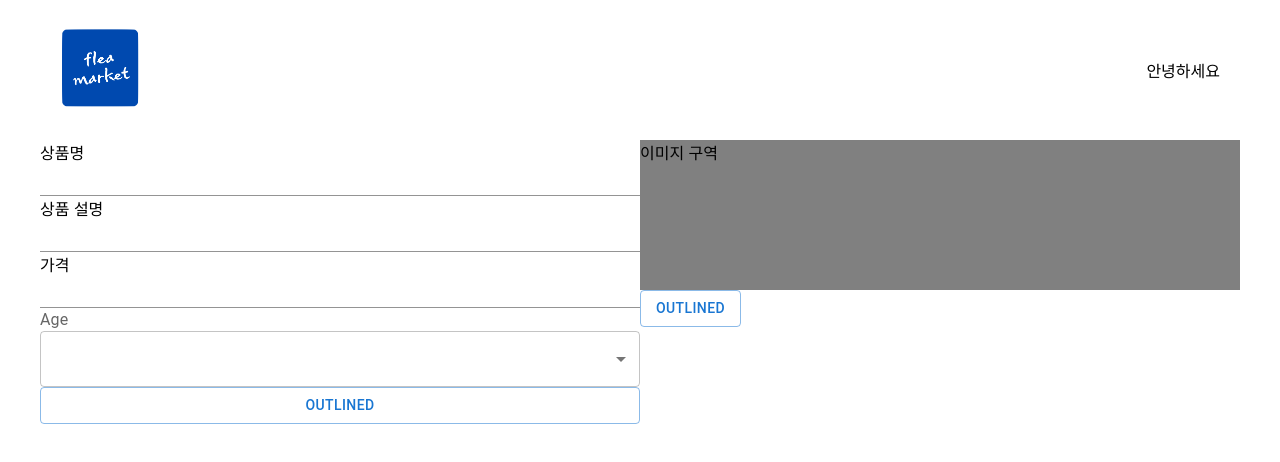
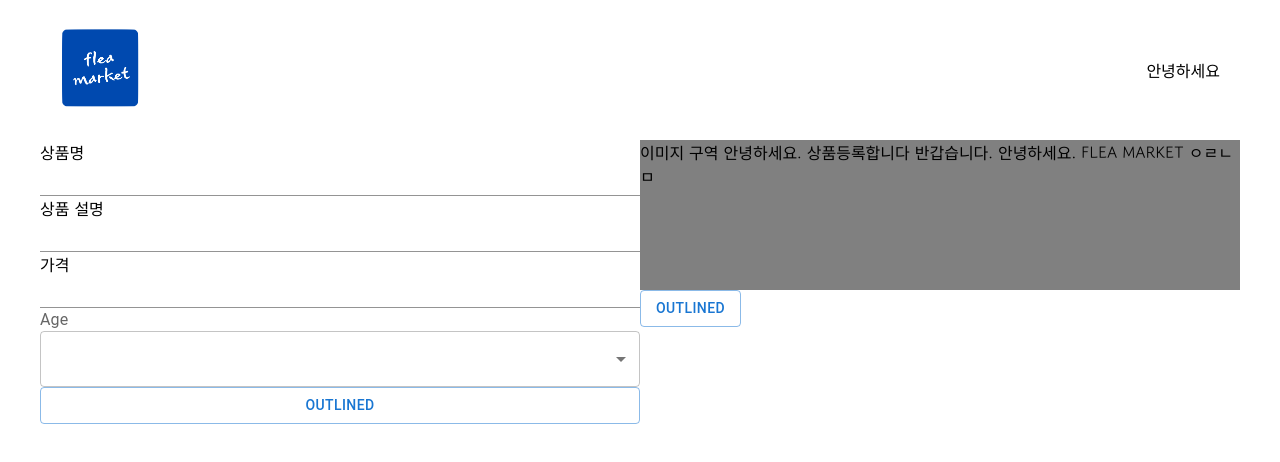
Before and after one commit to met-co/react-simple-market, a React (Create React App) app in the folder market/: page /product-registration in a window 1280 px wide. Shown: the top 462 px of the page. Built offline with nearby package versions, Linux system fonts and the light colour scheme.

Commit message:
다시 PR 보냅니다 (#6)
* update

* update

* update

* update

```diff
--- a/market/public/index.html
+++ b/market/public/index.html
@@ -24,7 +24,17 @@
       work correctly both with client-side routing and a non-root public URL.
       Learn how to configure a non-root public URL by running `npm run build`.
     -->
-    <title>React App</title>
+    <link rel="preconnect" href="https://fonts.googleapis.com" />
+    <link rel="preconnect" href="https://fonts.gstatic.com" crossorigin />
+    <link
+      href="https://fonts.googleapis.com/css2?family=Montserrat&display=swap"
+      rel="stylesheet"
+    />
+    <link
+      href="https://fonts.googleapis.com/css2?family=Gowun+Dodum&display=swap"
+      rel="stylesheet"
+    />
+    <title>Flea Market</title>
   </head>
   <body>
     <noscript>You need to enable JavaScript to run this app.</noscript>
--- a/market/src/components/Layout.js
+++ b/market/src/components/Layout.js
@@ -7,7 +7,8 @@
 export default Layout;
 
 const StWrap = styled.div`
-  font-family: "Montserrat", sans-serif;
+  /* font-family: "Montserrat", sans-serif; */
+  font-family: "Gowun Dodum", sans-serif;
   max-width: 1200px;
   min-width: 800px;
   margin: 0 auto;
--- a/market/src/pages/Product/ProductRegistration.jsx
+++ b/market/src/pages/Product/ProductRegistration.jsx
@@ -52,7 +52,12 @@
           </StInputBox>
           {/* 이미지 등록 구역 div */}
           <StImgBox>
-            <div>이미지 구역</div>
+            <div>이미지 구역
+              안녕하세요. 상품등록합니다
+              반갑습니다. 안녕하세요.
+              FLEA MARKET
+              ㅇㄹㄴㅁ
+            </div>
             <Button variant="outlined">Outlined</Button>
           </StImgBox>
         </StWrap>
```
